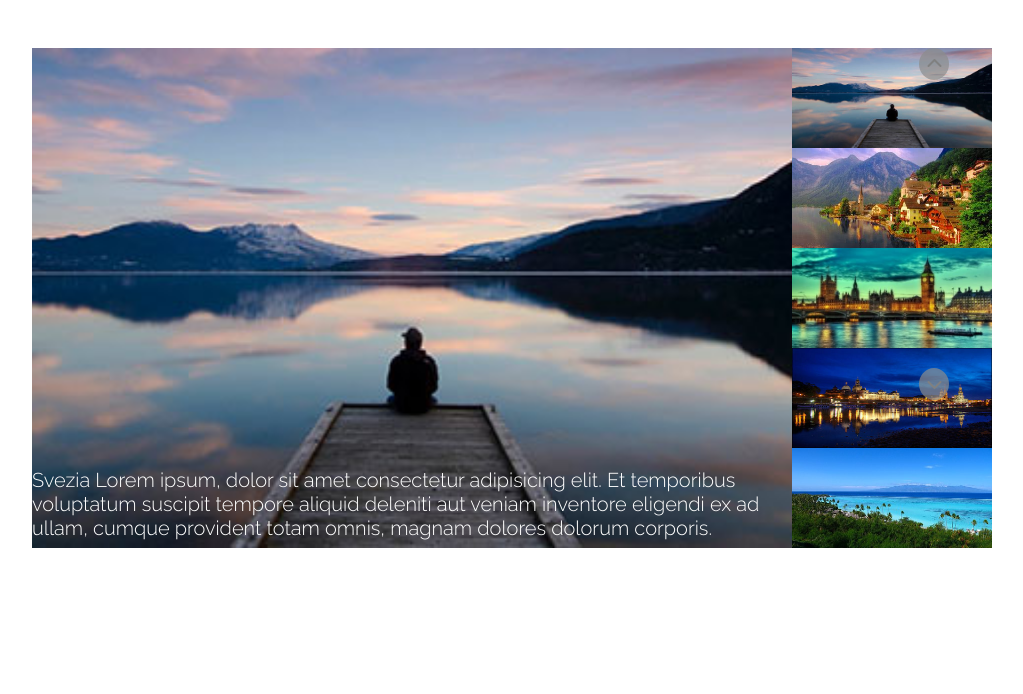
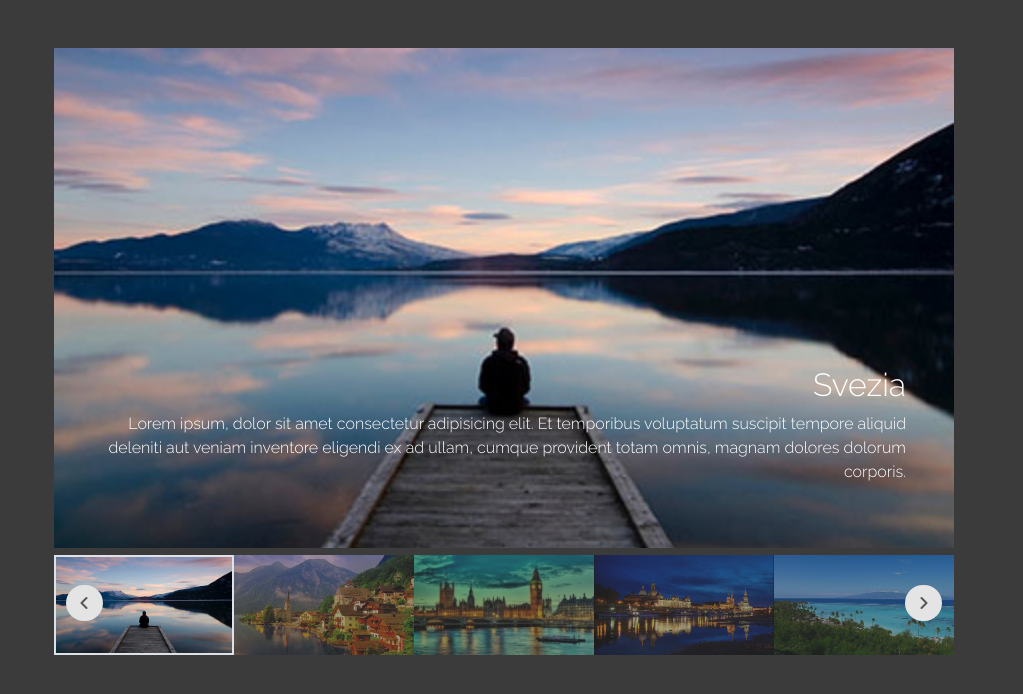
Before and after one commit to cif95/js-array-carousel, a plain HTML site: page index.html in a window 1280 px wide. Shown: the whole page, without its empty margins (128-1151 px from the left). Drawn offline with nearby package versions, Linux system fonts and the light colour scheme.

Commit message:
implemented thumbnails effects

```diff
--- a/css/style.css
+++ b/css/style.css
@@ -1,5 +1,10 @@
 body{
 	font-family: 'Raleway';
+	background-color: rgb(59, 59, 59);
+}
+
+main section#carousel{
+	width:1100px;
 }
 
 main section#carousel .carousel-current-item.active{
@@ -8,7 +13,7 @@ main section#carousel .carousel-current-item.active{
 
 main section#carousel .carousel-current-item{
 	display: none;
-	width:95vh;
+	width:900px;
 	height:500px;
 	overflow: hidden;
 }
@@ -19,26 +24,33 @@ main section#carousel .carousel-current-item img{
 	object-fit: cover;
 }
 
-main section#carousel .carousel-thumbnails img{
-	width:200px;
+main section#carousel .carousel-thumbnails-item{
+	display: inline-block;
+	width:180px;
 	height:100px;
+}
+
+main section#carousel .carousel-thumbnails-item img{
+	width:100%;
+	height:100%;
+	object-fit: cover;
 }
 
 
 main section#carousel i.fas{
-	color:grey;
-	left: 83%;
+	color:rgb(85, 85, 85);
+	cursor:pointer;
 	z-index: 1;
-	transform: translateX(-50%);
-	padding:.5rem;
+	bottom:5.1rem;
+	padding: 0.65rem .9rem;
 	border-radius:50%;
-	background-color: rgba(139, 139, 139, 0.7);
+	background-color: rgb(228, 228, 228);
 }
 
 main section#carousel i.fas:first-of-type{
-	top:3rem;
+	right:7rem;
 }
 
 main section#carousel i.fas:last-of-type{
-	bottom:25rem;
+	left:7rem;
 }
--- a/index.html
+++ b/index.html
@@ -18,12 +18,14 @@
 </head>
 <body>
 	<main>
-		<div class="container-fluid">
+		<div class="container">
 			<div class="row">
 				<div class="col-12">
-					<section class="d-flex p-5 justify-content-center" id="carousel">
-						<i id="top-arrow" class="fas fa-chevron-up position-absolute"></i>
-						<i id="down-arrow" class="fas fa-chevron-down position-absolute"></i>
+					<section id="carousel" class="p-5 position-relative text-center">
+						<div id="carousel-wrapper">
+						</div>
+						<i id="next-btn" class="fas fa-angle-right position-absolute"></i>
+						<i id="previous-btn" class="fas fa-angle-left position-absolute"></i>
 					</section>
 				</div>
 			</div>
--- a/js/script.js
+++ b/js/script.js
@@ -49,54 +49,58 @@ let carouselThumbnailsContent = '';
 
 for (let i = 0 ; i < carouselImgs.length ; i++){
    carouselThumbnailsContent +=
-	`<div class="carousel-thumbnails position-relative">
-		<div class="carousel-thumbnails-item">
+	`<div class="carousel-thumbnails-item opacity-50">
 			<img src="${carouselImgs[i]}" alt="carousel thumbnail photo">
-		</div
 	</div>`
 }
 
+console.log(carouselThumbnailsContent);
 
 
-const carouselContainer = document.querySelector('section#carousel');
+const carouselContainer = document.querySelector('div#carousel-wrapper');
 carouselContainer.innerHTML += carouselContent + carouselThumbnailsContent;
 
 
 const carouselElements = document.getElementsByClassName('carousel-current-item');
 carouselElements[0].classList.add('active');
 
+const carouselThumbnailsElements = document.getElementsByClassName('carousel-thumbnails-item');
+carouselThumbnailsElements[0].classList.remove('opacity-50');
+carouselThumbnailsElements[0].classList.add('border', 'border-2');
+
+
+
 let carouselElementInfo =
-`<h2 class="position-absolute bottom-0 text-white fs-5">
-	${title[0]}  ${text[0]}
-</h2>`
+	`<div id="carusel-info" class="position-absolute bottom-0 end-0 text-white text-end p-5">
+		<h2>${title[0]}</h2>
+		<p>${text[0]}</p>
+	</div>`
 carouselElements[0].innerHTML += carouselElementInfo;
 
 
-
-// MILESTONE 3
-// Al click dell'utente sulle frecce verso l'alto o verso il basso, l'immagine attiva diventa visibile in formato grande a sinistra e nel suo angolo in basso a destra dovranno essere aggiunti i relativi:
-// titolo
-// e testo.
-// Allo stesso tempo nelle miniature l'immagine attiva dovrà apparire in evidenza rispetto alle altre.
-
-const topArrow = document.getElementById('top-arrow');
+const nextBtn = document.getElementById('next-btn');
 
 let activeItem = 0;
 
-topArrow.addEventListener ( 'click', function() {
+nextBtn.addEventListener ( 'click', function() {
 	carouselElements[activeItem].classList.remove('active');
+	carouselThumbnailsElements[activeItem].classList.remove('border', 'border-2');
+	carouselThumbnailsElements[activeItem].classList.add('opacity-50');
 	activeItem++;
 	carouselElements[activeItem].classList.add('active');
 	carouselElementInfo =
-	`<h2 class="position-absolute bottom-0 text-white fs-5">
-		${title[activeItem]}  ${text[activeItem]}
-	</h2>`
+	`<div id="carusel-info" class="position-absolute bottom-0 end-0 text-white text-end p-5">
+		<h2>${title[activeItem]}</h2>
+		<p>${text[activeItem]}</p>
+	</div>`
 	carouselElements[activeItem].innerHTML += carouselElementInfo;
+	carouselThumbnailsElements[activeItem].classList.remove('opacity-50');
+	carouselThumbnailsElements[activeItem].classList.add('border', 'border-2');
 })
 
-const downArrow = document.getElementById('down-arrow');
+const previousBtn = document.getElementById('previous-btn');
 
-downArrow.addEventListener ( 'click', function() {
+previousBtn.addEventListener ( 'click', function() {
 	carouselElements[activeItem].classList.remove('active');
 	activeItem--;
 	carouselElements[activeItem].classList.add('active');
@@ -106,13 +110,3 @@ downArrow.addEventListener ( 'click', function() {
 
 // BONUS:
 // Aggiungere il ciclo infinito del carosello. Ovvero se la miniatura attiva è la prima e l'utente clicca la freccia verso l'alto, la miniatura che deve attivarsi sarà l'ultima e viceversa per l'ultima miniatura se l'utente clicca la freccia verso il basso.
-// Prima di partire a scrivere codice:
-// Non lasciamoci spaventare dalla complessità apparente dell'esercizio, ma analizziamo prima, come abbiamo fatto sempre, cosa ci potrebbe aspettare.
-// Abbiamo completato ormai da qualche giorno la sessione HTML e CSS, se non ci ricordiamo qualcosa andiamo pure a riguardare alcuni argomenti.
-//  Non dedichiamo però al ripasso più di una mezz'ora, così da non perdere di vista il focus dell'esercizio.
-// Consigli del giorno:
-// costruiamo del carosello una versione statica contenente un'immagine grande con del testo ben posizionato e una miniatura. Di questa versione statica al momento opportuno commenteremo (oscureremo) alcuni elementi per poterli riprodurre dinamicamente in js. Potremo quindi usarli come "template".
-// scriviamo sempre prima per punti il nostro algoritmo in italiano per capire cosa vogliamo fare
-// Al momento giusto (ihihhi starà a voi capire quale) rispondete a questa domanda: "Quanti cicli servono?"
-// Buon lavoro e buon divertimento a tutte e a tutti! :faccia_leggermente_sorridente:
-// Ma soprattutto non vi spaventate, è quello che abbiamo fatto insieme oggi a lezione!!
```
